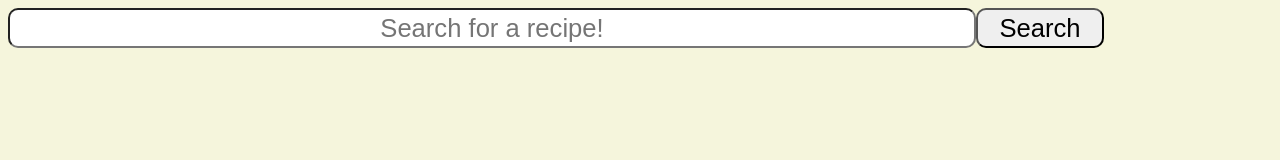
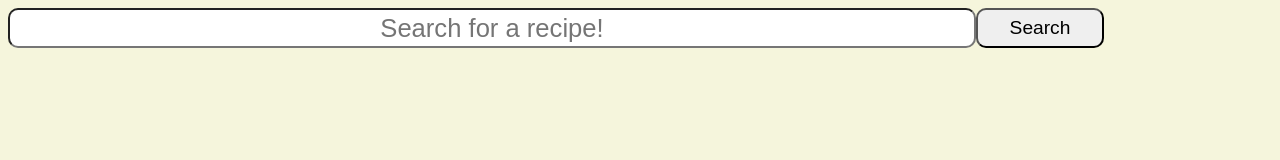
Before and after one commit to tqtruo/RecipeRummager, a React app: page / in a window 1280 px wide. Shown: the top 160 px of the page. Built offline with nearby package versions, Linux system fonts and the light colour scheme.

Commit message:
Styling font fix

```diff
--- a/public/style.css
+++ b/public/style.css
@@ -17,7 +17,7 @@ body {
 
 .search-button {
 	border-radius: 10px;
-	font-size: 2vw;
+	font-size: 1.5vw;
 	width: 10vw;
 	text-align: center;
 }
```
